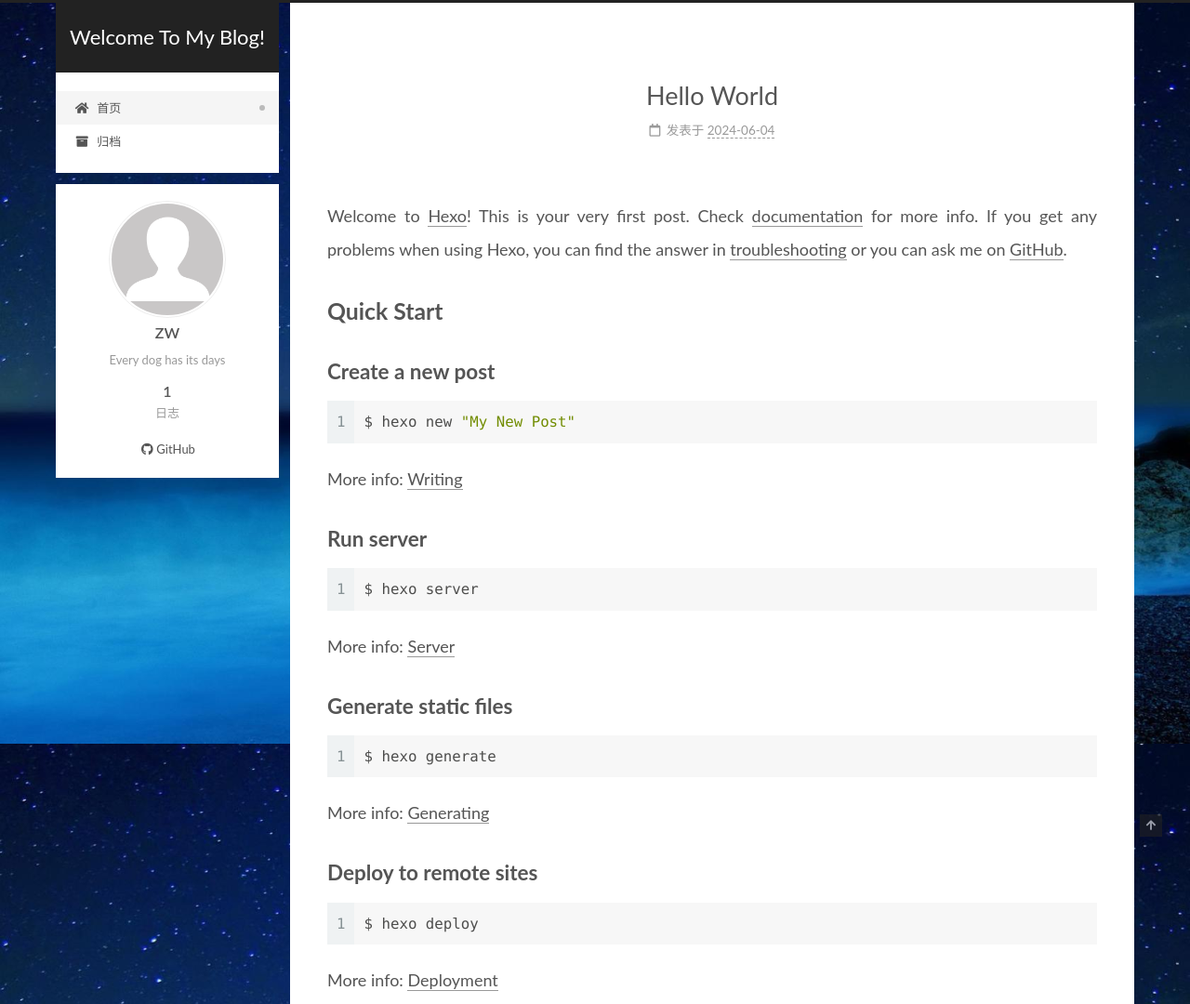
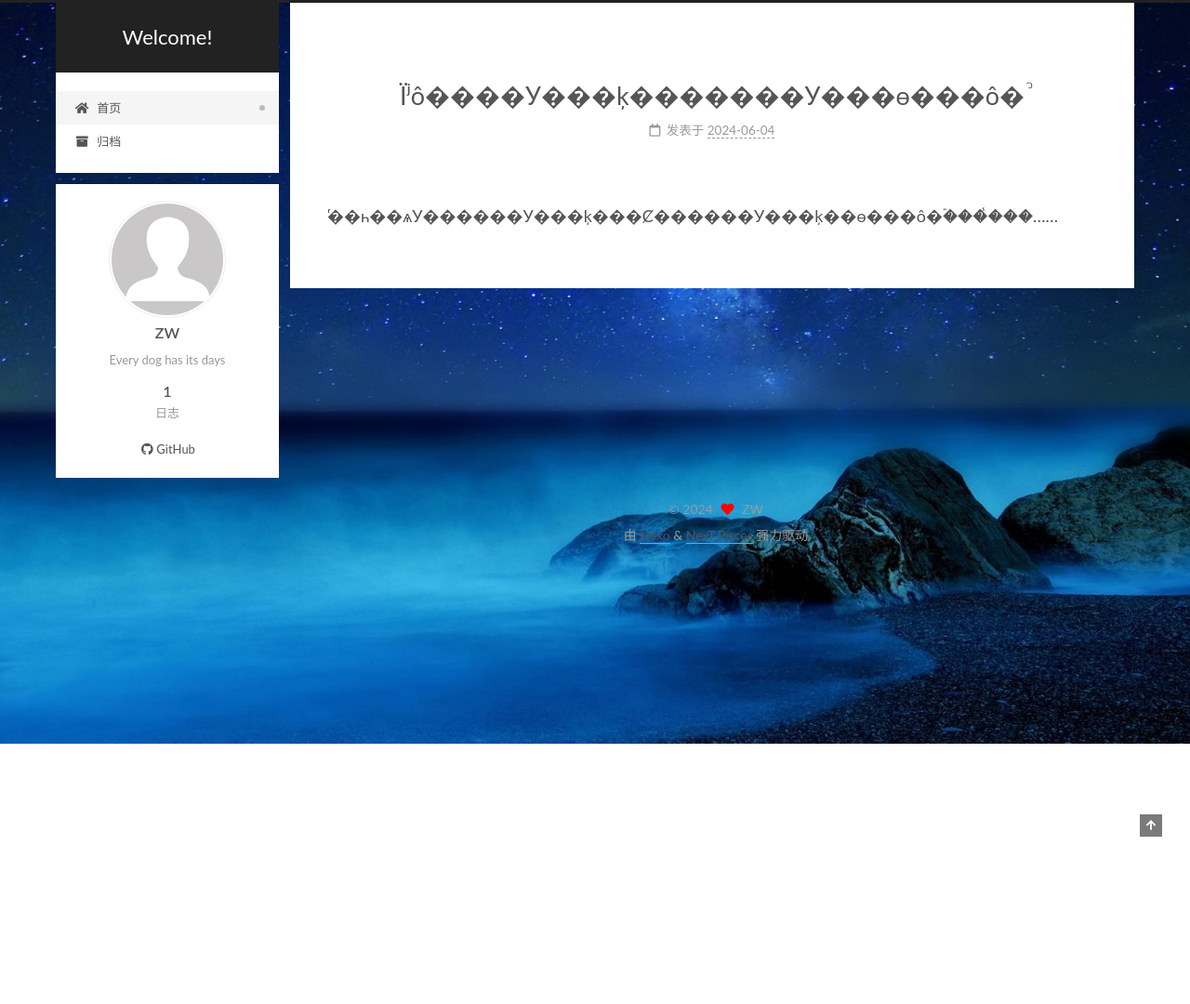
Before and after one commit to GaoTuMao/GaoTuMao.github.io, a plain HTML site: page index.html in a window 1280 px wide. Shown: the top 1080 px of the page at 93% size. After the commit the page ends 800 px from the top, so only its background shows below. Drawn offline with Linux system fonts and the light colour scheme.

Commit message:
Site updated: 2024-06-04 20:11:54

```diff
--- a/css/main.css
+++ b/css/main.css
@@ -1169,7 +1169,7 @@ pre .javascript .function {
 }
 .links-of-author a::before,
 .links-of-author span.exturl::before {
-  background: #f009e2;
+  background: #ffc9ff;
   border-radius: 50%;
   content: ' ';
   display: inline-block;
--- a/index.html
+++ b/index.html
@@ -22,9 +22,9 @@
 
   <meta name="description" content="Every dog has its days">
 <meta property="og:type" content="website">
-<meta property="og:title" content="Welcome To My Blog!">
+<meta property="og:title" content="Welcome!">
 <meta property="og:url" content="http://example.com/index.html">
-<meta property="og:site_name" content="Welcome To My Blog!">
+<meta property="og:site_name" content="Welcome!">
 <meta property="og:description" content="Every dog has its days">
 <meta property="og:locale" content="zh_CN">
 <meta property="article:author" content="ZW">
@@ -43,7 +43,7 @@
   };
 </script>
 
-  <title>Welcome To My Blog!</title>
+  <title>Welcome!</title>
 
 
 
@@ -94,7 +94,7 @@
 
     <a href="/" class="brand" rel="start">
       <span class="logo-line-before"><i></i></span>
-      <h1 class="site-title">Welcome To My Blog!</h1>
+      <h1 class="site-title">Welcome!</h1>
       <span class="logo-line-after"><i></i></span>
     </a>
   </div>
@@ -156,12 +156,12 @@
     </span>
 
     <span hidden itemprop="publisher" itemscope itemtype="http://schema.org/Organization">
-      <meta itemprop="name" content="Welcome To My Blog!">
+      <meta itemprop="name" content="Welcome!">
     </span>
       <header class="post-header">
         <h2 class="post-title" itemprop="name headline">
 
-            <a href="/2024/06/04/hello-world/" class="post-title-link" itemprop="url">Hello World</a>
+            <a href="/2024/06/04/hello-world/" class="post-title-link" itemprop="url">Ϊʲô����У���ķ�������У���ѳ���ô�ࣿ</a>
         </h2>
 
         <div class="post-meta">
@@ -171,7 +171,8 @@
               </span>
               <span class="post-meta-item-text">发表于</span>
 
-              <time title="创建时间：2024-06-04 17:32:09" itemprop="dateCreated datePublished" datetime="2024-06-04T17:32:09+08:00">2024-06-04</time>
+
+              <time title="创建时间：2024-06-04 17:32:09 / 修改时间：20:11:26" itemprop="dateCreated datePublished" datetime="2024-06-04T17:32:09+08:00">2024-06-04</time>
             </span>
 
 
@@ -185,19 +186,7 @@
     <div class="post-body" itemprop="articleBody">
 
 
-          <p>Welcome to <a target="_blank" rel="noopener" href="https://hexo.io/">Hexo</a>! This is your very first post. Check <a target="_blank" rel="noopener" href="https://hexo.io/docs/">documentation</a> for more info. If you get any problems when using Hexo, you can find the answer in <a target="_blank" rel="noopener" href="https://hexo.io/docs/troubleshooting.html">troubleshooting</a> or you can ask me on <a target="_blank" rel="noopener" href="https://github.com/hexojs/hexo/issues">GitHub</a>.</p>
-<h2 id="Quick-Start"><a href="#Quick-Start" class="headerlink" title="Quick Start"></a>Quick Start</h2><h3 id="Create-a-new-post"><a href="#Create-a-new-post" class="headerlink" title="Create a new post"></a>Create a new post</h3><figure class="highlight bash"><table><tr><td class="gutter"><pre><span class="line">1</span><br></pre></td><td class="code"><pre><span class="line">$ hexo new <span class="string">&quot;My New Post&quot;</span></span><br></pre></td></tr></table></figure>
-
-<p>More info: <a target="_blank" rel="noopener" href="https://hexo.io/docs/writing.html">Writing</a></p>
-<h3 id="Run-server"><a href="#Run-server" class="headerlink" title="Run server"></a>Run server</h3><figure class="highlight bash"><table><tr><td class="gutter"><pre><span class="line">1</span><br></pre></td><td class="code"><pre><span class="line">$ hexo server</span><br></pre></td></tr></table></figure>
-
-<p>More info: <a target="_blank" rel="noopener" href="https://hexo.io/docs/server.html">Server</a></p>
-<h3 id="Generate-static-files"><a href="#Generate-static-files" class="headerlink" title="Generate static files"></a>Generate static files</h3><figure class="highlight bash"><table><tr><td class="gutter"><pre><span class="line">1</span><br></pre></td><td class="code"><pre><span class="line">$ hexo generate</span><br></pre></td></tr></table></figure>
-
-<p>More info: <a target="_blank" rel="noopener" href="https://hexo.io/docs/generating.html">Generating</a></p>
-<h3 id="Deploy-to-remote-sites"><a href="#Deploy-to-remote-sites" class="headerlink" title="Deploy to remote sites"></a>Deploy to remote sites</h3><figure class="highlight bash"><table><tr><td class="gutter"><pre><span class="line">1</span><br></pre></td><td class="code"><pre><span class="line">$ hexo deploy</span><br></pre></td></tr></table></figure>
-
-<p>More info: <a target="_blank" rel="noopener" href="https://hexo.io/docs/one-command-deployment.html">Deployment</a></p>
+          <p>ͬ��һ��ѧУ������У���ķ���Ȼ������У���ķ��ѳ���ô�࣬����̾��……</p>
 
 
     </div>
```
Also changed, not shown: 2024/06/04/hello-world/index.html (+12 -24 lines), archives/2024/06/index.html (+5 -5 lines), archives/2024/index.html (+5 -5 lines), archives/index.html (+5 -5 lines).
